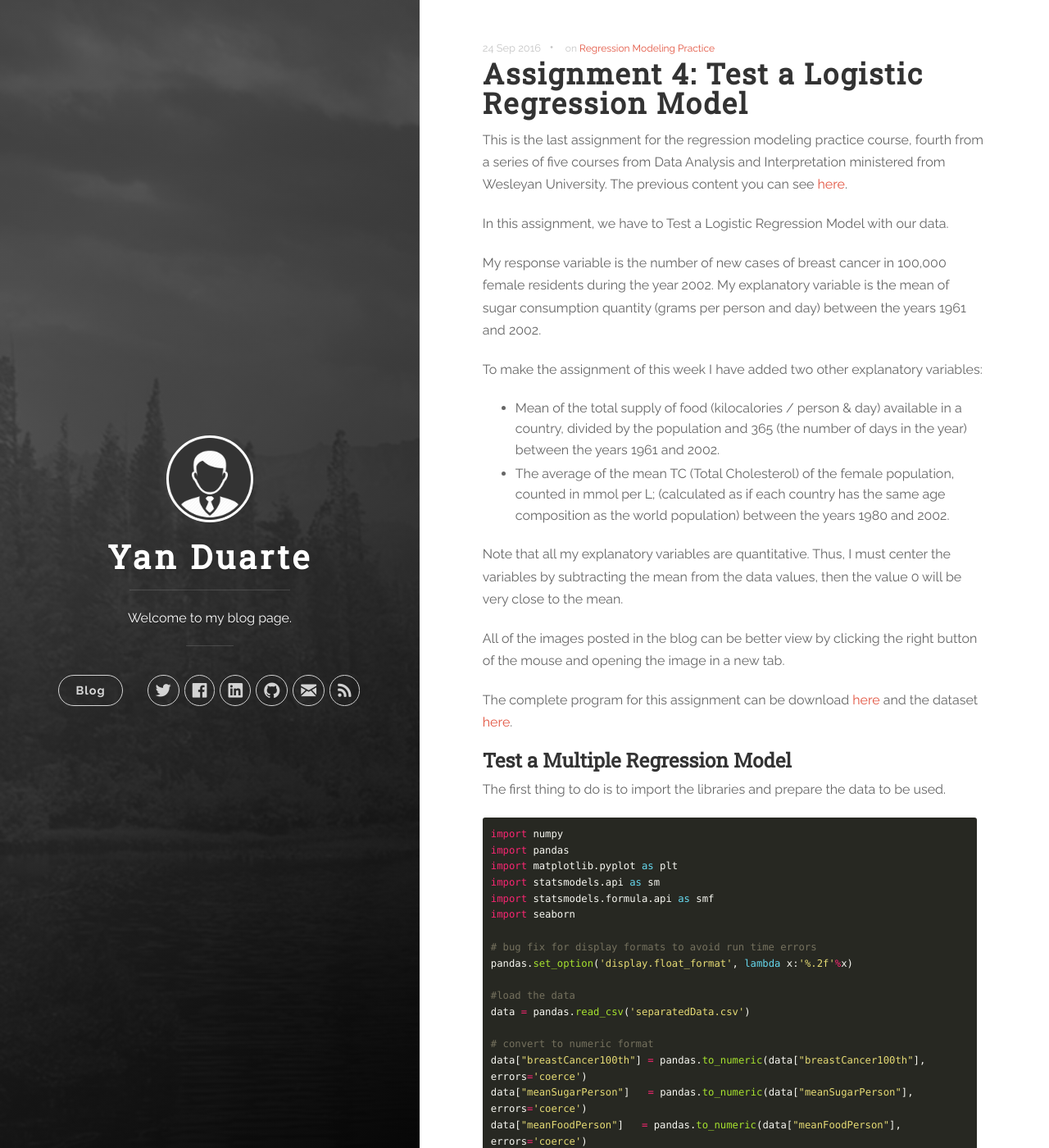
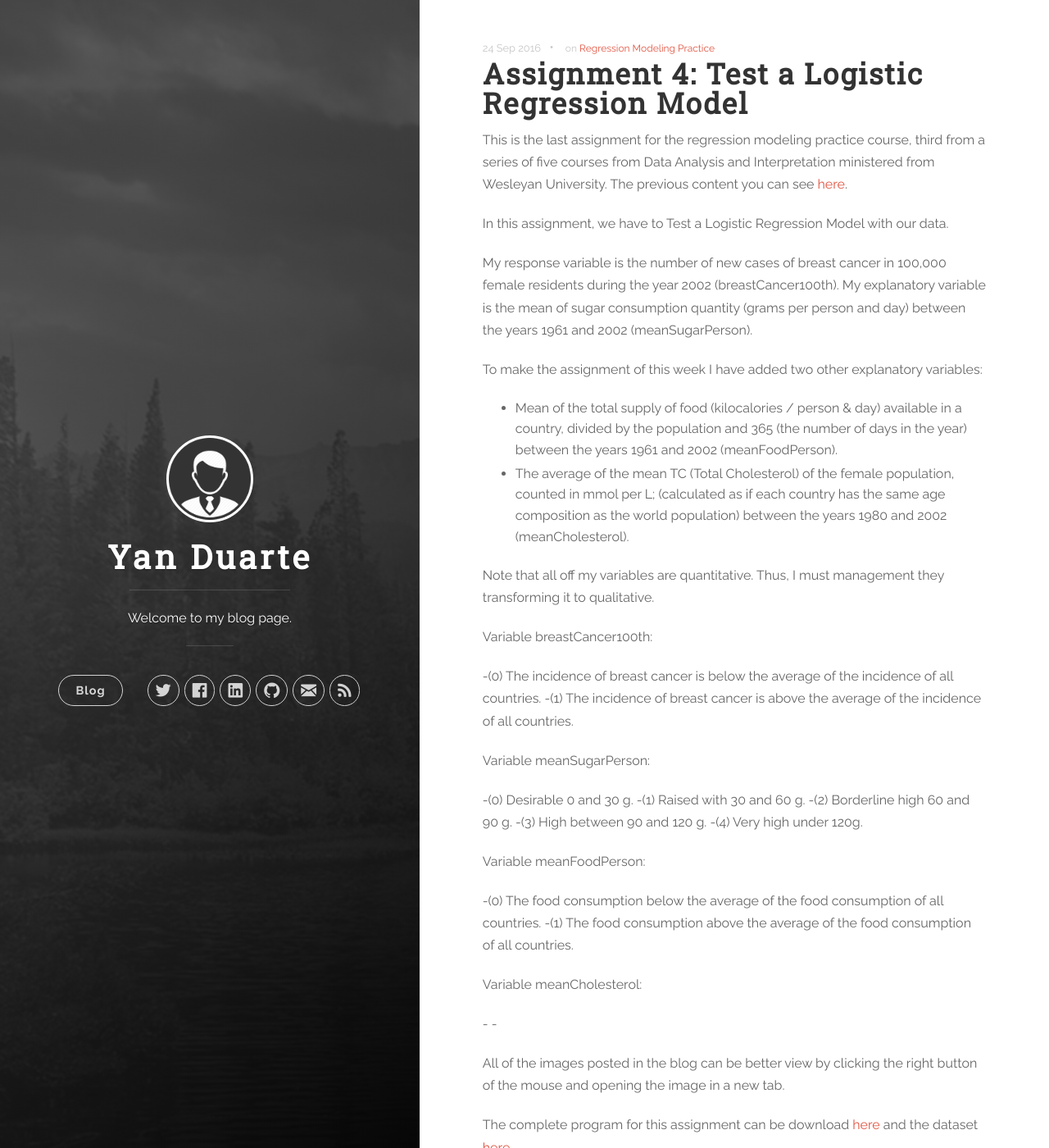
Before and after one commit to yan-duarte/yan-duarte.github.io, a Jekyll site: the page built from _posts/2016-09-24-RMP-Assignment4.md, in a window 1280 px wide and 1400 px high. Shown: the whole window at 82% size. Built offline with Jekyll 4.4.1, drawn with Linux system fonts in a browser that asks for light colours; nearby versions of some CDN libraries.

Commit message:
Updated 2016-09-24-RMP-Assignment4.md

```diff
--- a/_posts/2016-09-24-RMP-Assignment4.md
+++ b/_posts/2016-09-24-RMP-Assignment4.md
@@ -7,24 +7,48 @@ tags:
   - Regression Modeling Practice
 published: true
 ---
-This is the last assignment for the regression modeling practice course, fourth from a series of five courses from Data Analysis and Interpretation ministered from Wesleyan University.
+This is the last assignment for the regression modeling practice course, third from a series of five courses from Data Analysis and Interpretation ministered from Wesleyan University.
 The previous content you can see [here](https://yan-duarte.github.io/tags/).
 
 In this assignment, we have to Test a Logistic Regression Model with our data.
 
-My response variable is the number of new cases of breast cancer in 100,000 female residents during the year 2002.
-My explanatory variable is the mean of sugar consumption quantity (grams per person and day) between the years 1961 and 2002.
+My response variable is the number of new cases of breast cancer in 100,000 female residents during the year 2002 (breastCancer100th).
+My explanatory variable is the mean of sugar consumption quantity (grams per person and day) between the years 1961 and 2002 (meanSugarPerson).
 
 To make the assignment of this week I have added two other explanatory variables:
 
-  - Mean of the total supply of food (kilocalories / person & day) available in a country, divided by the population and 365 (the number of days in the year) between the years 1961 and 2002.
-  - The average of the mean TC (Total Cholesterol) of the female population, counted in mmol per L; (calculated as if each country has the same age composition as the world population) between the years 1980 and 2002.
+  - Mean of the total supply of food (kilocalories / person & day) available in a country, divided by the population and 365 (the number of days in the year) between the years 1961 and 2002 (meanFoodPerson).
+  - The average of the mean TC (Total Cholesterol) of the female population, counted in mmol per L; (calculated as if each country has the same age composition as the world population) between the years 1980 and 2002 (meanCholesterol).
 
-Note that all my explanatory variables are quantitative. Thus, I must center the variables by subtracting the mean from the data values, then the value 0 will be very close to the mean.
+Note that all off my variables are quantitative. Thus, I must management they transforming it to qualitative.
+
+Variable breastCancer100th:
+
+  -(0) The incidence of breast cancer is below the average of the incidence of all countries.
+  -(1) The incidence of breast cancer is above the average of the incidence of all countries.
+
+Variable meanSugarPerson:
+
+  -(0) Desirable 0 and 30 g.
+  -(1) Raised with 30 and 60 g.
+  -(2) Borderline high 60 and 90 g.
+  -(3) High between 90 and 120 g.
+  -(4) Very high under 120g.
+
+
+Variable meanFoodPerson:
+
+  -(0) The food consumption below the average of the food consumption of all countries.
+  -(1) The food consumption above the average of the food consumption of all countries.
+
+Variable meanCholesterol:
+
+  -
+  -
 
 All of the images posted in the blog can be better view by clicking the right button of the mouse and opening the image in a new tab.
 
-The complete program for this assignment can be download [here](https://yan-duarte.github.io/archives/rmp-assignment3.py) and the dataset [here](https://yan-duarte.github.io/archives/separatedData.csv).
+The complete program for this assignment can be download [here](https://yan-duarte.github.io/archives/rmp-assignment4.py) and the dataset [here](https://yan-duarte.github.io/archives/separatedData.csv).
 
 ## **Test a Multiple Regression Model**
 
```
